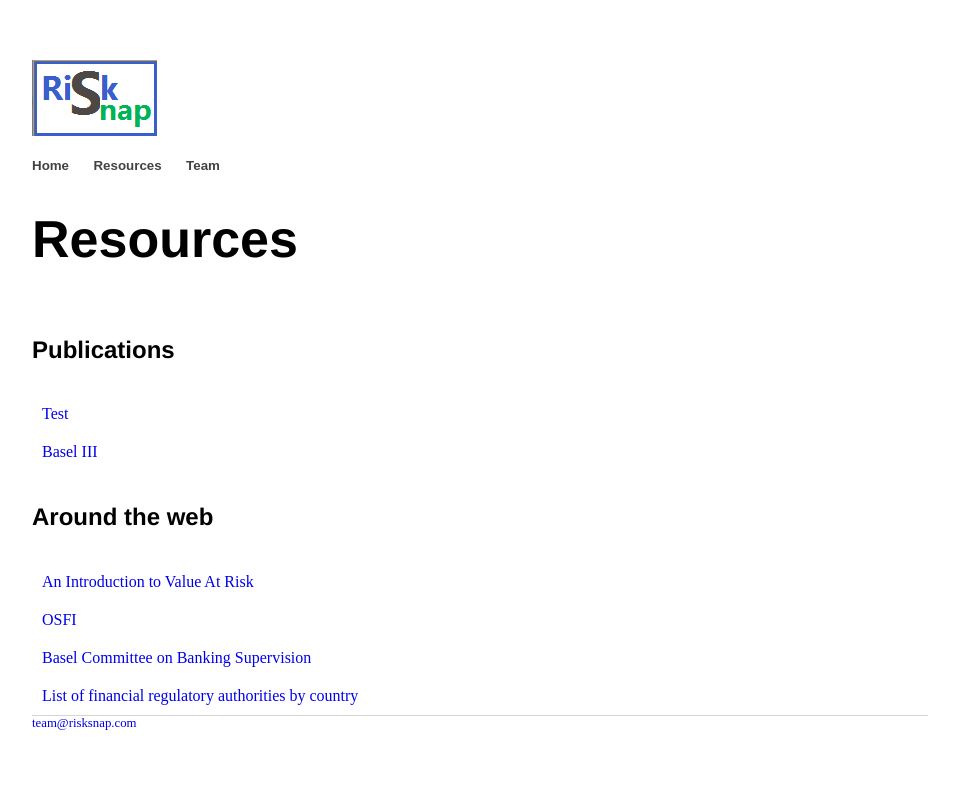
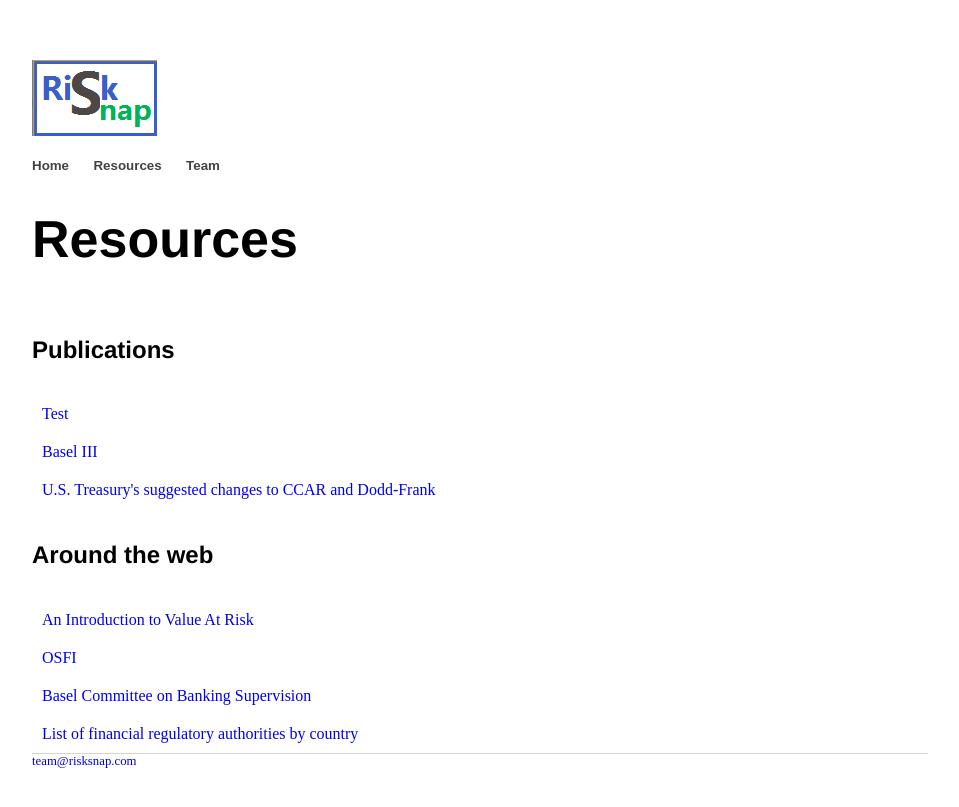
Before and after one commit to risksnap/RiskSnap, a Jekyll site: the page built from resources/index.html, in a window 1280 px wide. Shown: the top 807 px of the page, without its empty margins (160-1119 px from the left). Built offline with Jekyll 4.4.1, drawn with Linux system fonts in a browser that asks for light colours.

Commit message:
added PDF Treasury's report on potential changes to financial infrastructur

```diff
--- a/resources/index.html
+++ b/resources/index.html
@@ -15,6 +15,11 @@ layout: resources-template
                 <a  href="http://www.risksnap.com/articles/d424_hlsummary Dec 2017.pdf">Basel III</a>
             </div>
         </div>
+		<div class="table-row">
+            <div class="table-body-text-cell">
+                <a  href="http://www.risksnap.com/articles/A Financial System.pdf">U.S. Treasury's suggested changes to CCAR and Dodd-Frank</a>
+            </div>
+        </div>
     </div>
 
     <H4>Around the web</H4>
```
Also changed, not shown: 1 other file.
